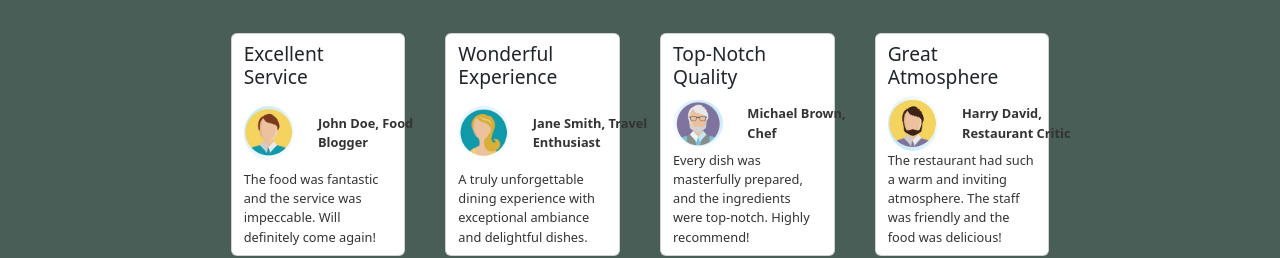
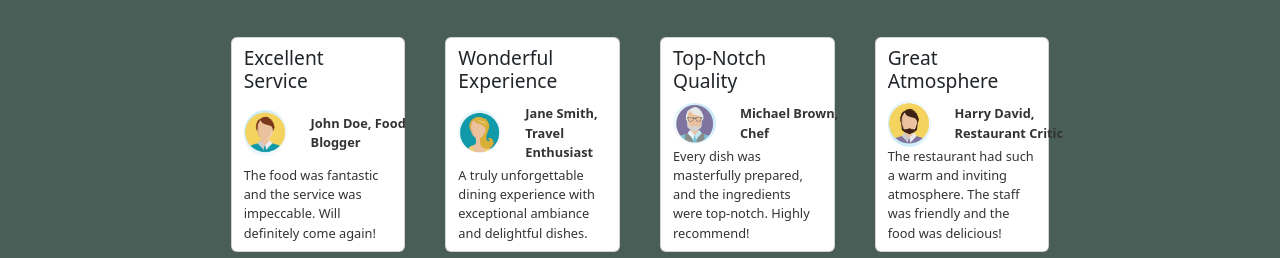
Before and after one commit to sid-lpcd/react-coursera-little-lemon, a React (Create React App) app: page / in a window 1280 px wide. Shown: the part 993-1251 px from the top of the page. Built offline with nearby package versions, Linux system fonts and the light colour scheme.

Commit message:
Update App.css

```diff
--- a/src/App.css
+++ b/src/App.css
@@ -249,7 +249,7 @@ footer ul {
   padding: 0.5rem;
 }
 .card .row{
-  max-width: 100%;
+  max-width: 90%;
 }
 
 .card-text {
```
